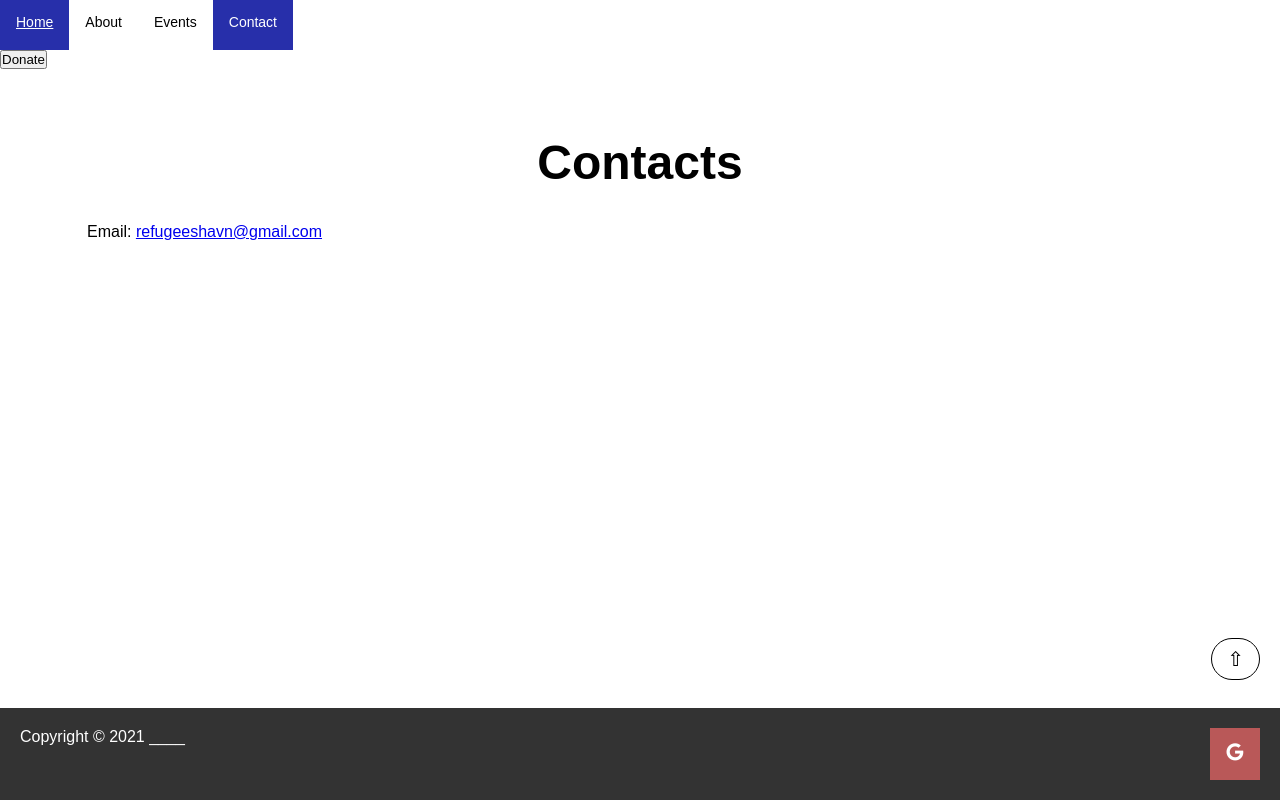
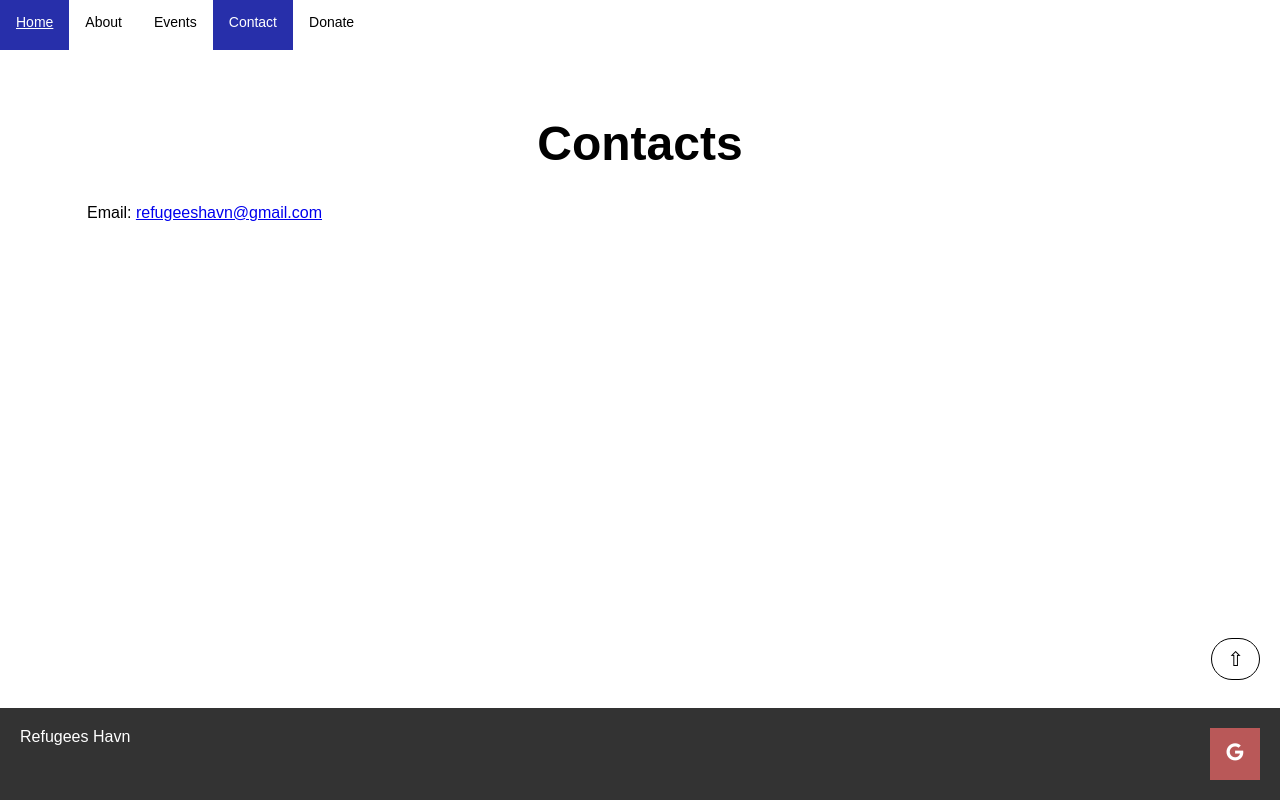
Before and after one commit to I-eat-dog4/NGO, a plain HTML site: page contact.html in a window 1280 px wide. Drawn offline with Linux system fonts and the light colour scheme.

Commit message:
Update contact.html

```diff
--- a/contact.html
+++ b/contact.html
@@ -33,6 +33,7 @@
       <a href="about.html">About</a>
       <a href="events.html">Events</a>
       <a class="active"href="contact.html">Contact</a>
+      <a href="donate.html">Donate</a>
       <div>
         <!--                                                    Search Bar
         <form action="/action_page.php" class="search-bar">
@@ -46,8 +47,8 @@
         -->
       </div>
     </div>
-    <form method="get" action="/donate.html">
-      <button class="flag" type=""> <span>Donate</span></button>
+    <!-- <form method="get" action="/donate.html">
+      <button class="flag" type=""> <span>Donate</span></button> -->
   </form>
     <main>
       <article>
@@ -60,12 +61,12 @@
     </main>
 
     <footer>
-      <p class="copyright">
+      <!-- <p class="copyright">
         Copyright &copy;
         <script>
           document.write(new Date().getFullYear());
-        </script>
-        ____
+        </script> -->
+        Refugees Havn
         <a href="mailto:refugeeshavn@gmail.com" class="fa fa-google"></a>
       </p>
     </footer>
```
